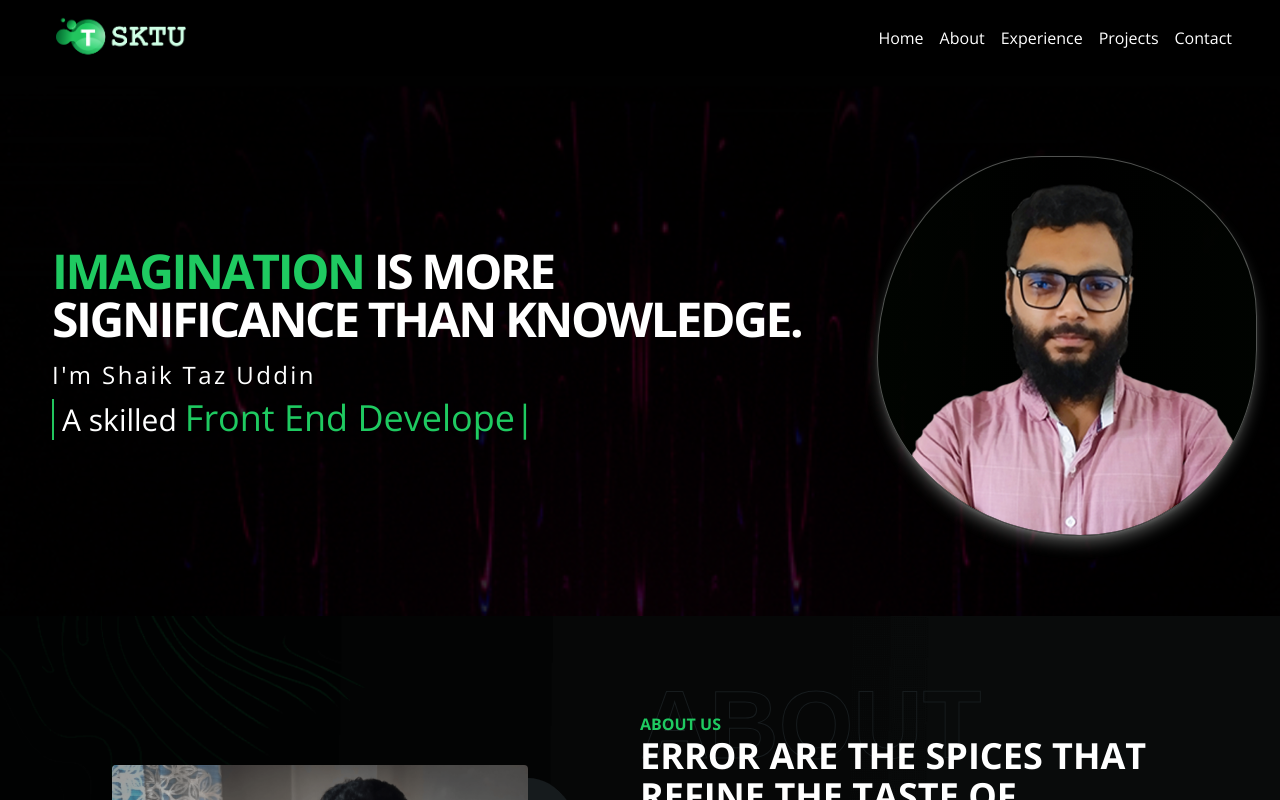
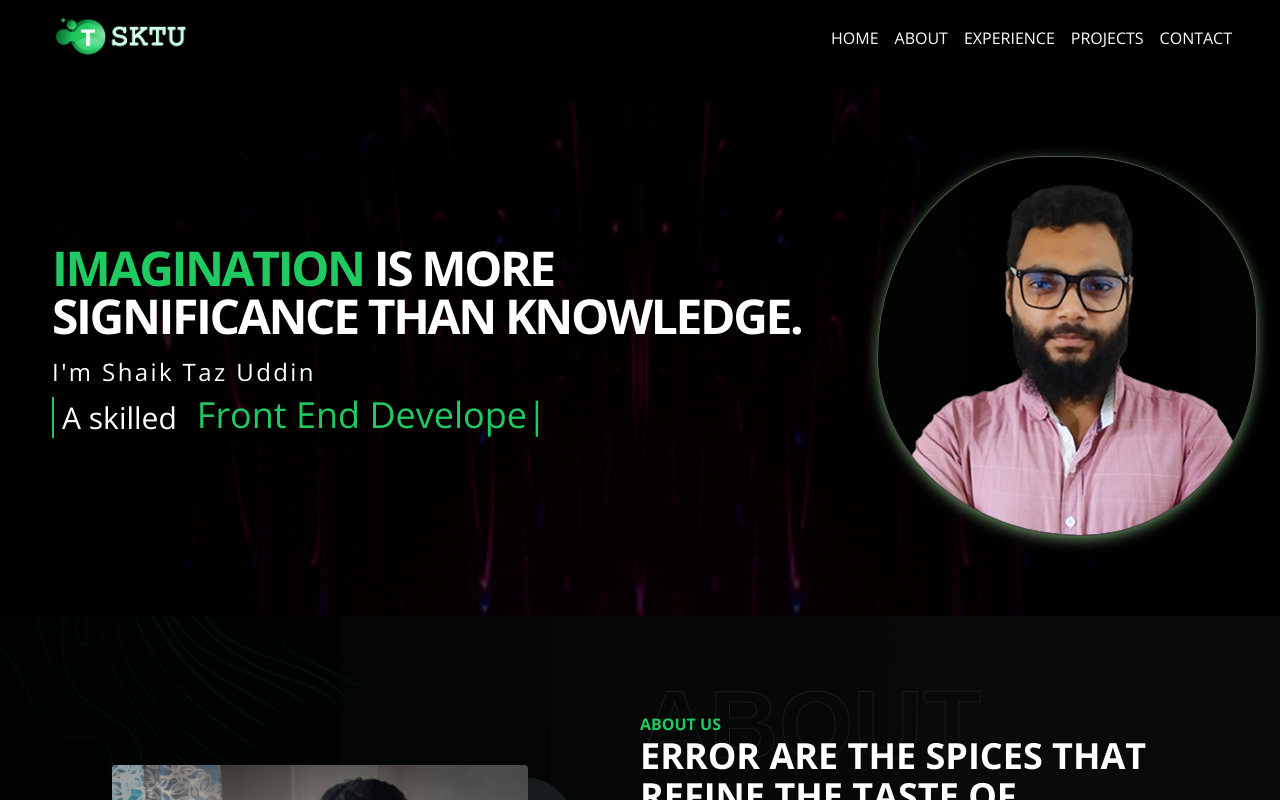
Before and after one commit to shaikTazUddin01/portfolio, a React (Vite) app: page / in a window 1280 px wide. Shown: the top 800 px of the page. Built offline with nearby package versions, Linux system fonts and the light colour scheme.

Commit message:
added top to scroll button

```diff
--- a/src/Component/Home/About/About.jsx
+++ b/src/Component/Home/About/About.jsx
@@ -8,7 +8,7 @@ import './about.css'
 import TitleText from '../../HeaderText/TitleText';
 const About = () => {
     return (
-        <div className='flex flex-col md:flex-row first-letter:justify-center items-center pt-24 md:pb-32 bg-cover' id='about' style={{ backgroundImage: `url(${aboutbg})` }}>
+        <div className='flex flex-col md:flex-row first-letter:justify-center items-center pt-24 pb-20  md:pb-32 bg-cover' id='about' style={{ backgroundImage: `url(${aboutbg})` }}>
             <div className='w-full p-2 md:w-1/2 relative'>
                 <div style={{ backgroundImage: `url(${bgimg})` }} className='w-full h-full bg-no-repeat flex justify-center items-center'>
                     <img src={aboutme1} alt="" className='w-[90%] lg:w-2/3 z-10 rounded ' />
@@ -34,7 +34,7 @@ const About = () => {
             {/* </div> */}
             <div>
                 <a href="https://drive.google.com/uc?export=download&id=156ofdM6auEFMQlfQWClA1V7tNGCnWTC_">
-                    <button className='py-2 px-5 bg-[#1fca61] text-xl font-semibold rounded-md mt-10 flex justify-center items-center gap-2'>
+                    <button className='py-2 px-5 bg-[#1fca61] hover:bg-[#2aca1f] text-xl font-semibold rounded-md mt-10 flex justify-center items-center gap-2'>
                         <FaDownload></FaDownload>
                         <p>Resume</p>
                     </button>
--- a/src/Component/Home/Banner/Banner.jsx
+++ b/src/Component/Home/Banner/Banner.jsx
@@ -12,18 +12,22 @@ const Banner = () => {
         <div className="bg-cover w-full shadow-xl block " style={{ backgroundImage: `url(${bannerImg})` }} id='home'>
             <div className='bg-[#000000ca] '>
                 <div className='flex flex-col-reverse md:flex-row py-10'>
-                    <div className='px-5 md:w-2/3 flex justify-center items-center  flex-col'>
+                    <div className='px-5 md:w-2/3 flex justify-center items-center  flex-col pb-10 md:pb-0'>
                         <div className='text-center md:text-left '>
                             <h1 className='uppercase text-4xl lg:text-5xl text-white font-bold tracking-tighter leading-[50px]'><span className='text-[#1fca61]'>Imagination</span> is more <br /> <span className='pt-10'>significance than knowledge.</span></h1>
                             {/* <h1 className='uppercase text-4xl lg:text-5xl text-white font-bold tracking-tighter leading-[50px]'><span className='text-green-500'>Imagination </span>holds greater <br /> <span className='pt-10'>significance than knowledge.</span></h1> */}
                             <p className=' mt-4 text-white  text-xl md:text-2xl tracking-widest'> I'm Shaik Taz Uddin </p>
-                            <div className='relative'>
-                                <span className='text-2xl md:text-3xl text-white mr-2 border-l-2 pl-2  border-green-500'>A skilled</span>
-                                <TypeAnimation
+                            <div className='relative flex flex-col md:flex-row gap-3 items-center'>
+                               <div>
+                               <span className='text-2xl md:text-3xl text-white mr-2 border-l-2 pl-2  border-green-500'>A skilled</span>
+                               </div>
+                              <div className='h-[60px]'>
+                              <TypeAnimation
                                     sequence={['Front End Developer', 500, 'React Developer',500]}
                                     style={{ fontSize: '36px' ,color:'#1fca61',display: 'inline-block' }}
                                     repeat={Infinity}
                                 />
+                              </div>
 
                             </div>
                             <div>
@@ -31,10 +35,16 @@ const Banner = () => {
                             </div>
                         </div>
                     </div>
-                    <div className='md:w-1/3 px-5 flex justify-center items-center my-10'>
-                        <div className='banner-img shadow-lg hover:shadow-xl hover:shadow-[#014816] shadow-[#cdcecd65] border border-[#cdcecd65]
+                    {/* shadow-lg hover:shadow-xl hover:shadow-[#014816] shadow-[#cdcecd65]  */}
+
+                    <div className='md:w-1/3 px-5 flex justify-center items-center my-10
+
+                    '>
+                        <div className='banner-img
+                         border border-[#cdcecd65]
                         bg-gradient-to-r from-[#010601b0] via-[#000000d4] to-[#01060193]
                         h-[300px] w-[300px] md:h-[380px] md:w-[380px]
+
                         '>
                         <img src={user1} alt="" className='bottom-0 mt-10w-auto pt-5' />
                         {/* <img src={user1} alt="" className='overflow-hidden bottom-0 mt-10 h-[350px] md:h-[400px] lg:h-[500px] w-auto' /> */}
--- a/src/Component/Home/Banner/banner.css
+++ b/src/Component/Home/Banner/banner.css
@@ -10,11 +10,16 @@
 @keyframes animet {
     0%{
         border-radius: 50% 40% 30% 70%/60% 30% 70% 40%;
+        box-shadow:  0 4px 15px -3px rgb(246, 245, 245);
     }
     50%{
         border-radius: 40% 60% 70% 40%/50% 60% 30% 60%;
+        box-shadow:  0 4px 15px -3px rgb(11, 123, 1);
+
     }
     100%{
         border-radius: 50% 40% 30% 70%/60% 30% 70% 40%;
+        box-shadow:  0 4px 15px -3px rgb(255, 255, 255);
+
     }
 }
--- a/src/Component/Home/contact/Contact.jsx
+++ b/src/Component/Home/contact/Contact.jsx
@@ -58,7 +58,8 @@ const Contact = () => {
                     <div className='md:w-1/2 md:hidden lg:flex'>
                         <img src={conImg} alt="" className='mt-5 ' />
                     </div>
-                    <div className='w-full lg:w-1/2 text-white mt-10 md:mt-0  bg-[#0c0c0c] shadow-lg shadow-green-950 hover:shadow-xl hover:shadow-green-800 rounded-xl '>
+                    <div className='w-full lg:w-1/2 text-white mt-10 md:mt-0  bg-[#0c0c0c]
+                    shadow-lg shadow-green-950 hover:shadow-xl hover:shadow-green-800 rounded-xl '>
                         <form className="card-body text-white" onSubmit={handlesubmit}>
                             <div className='flex flex-col lg:flex-row gap-4'>
                                 <div className="form-control w-full">
@@ -82,7 +83,7 @@ const Contact = () => {
                             </div>
                             <div className="form-control">
                                 <label className="label">
-                                    <span className="label-text text-white">Email</span>
+                                    <span className="label-text text-white">Messages : </span>
                                 </label>
                                 <textarea placeholder="Write Messages" className="textarea textarea-bordered text-black" name='messages' required />
                             </div>
--- /dev/null
+++ b/src/Component/TopToscroll/TopToScroll.jsx
@@ -0,0 +1,30 @@
+import React, { useEffect, useState } from 'react';
+import { FaArrowUp } from 'react-icons/fa6';
+
+const TopToScroll = () => {
+    const [showButton, setShowButton] = useState(false)
+    const scrollPosition = () => {
+        const scroll = window.scrollY;
+        console.log(scroll)
+        setShowButton(scroll > 50)
+    }
+
+    useEffect(() => {
+        window.addEventListener('scroll', scrollPosition);
+        return () => {
+            window.removeEventListener('scroll', scrollPosition)
+        }
+    }, [])
+const goTop = () => {
+    window.scrollTo(0, 0)
+}
+return (
+    <div className={`fixed bottom-5 right-5 scroll-smooth ${showButton?'visible':'hidden'}`}>
+        <button className='bg-[#1fca61] text-white py-3 px-4 rounded-lg border ' onClick={goTop}>
+         <FaArrowUp/>
+            </button>
+    </div>
+);
+};
+
+export default TopToScroll;
--- a/src/Layout/MainLayout.jsx
+++ b/src/Layout/MainLayout.jsx
@@ -1,15 +1,29 @@
-import { Link, NavLink, Outlet } from "react-router-dom";
+import { Link, NavLink, Outlet, useLocation } from "react-router-dom";
 import { HashLink, NavHashLink } from 'react-router-hash-link';
 import logo from "../assets/logo/logo.png"
 import Footer from "../Component/shared/footer/Footer";
+import { useEffect, useState } from "react";
+import TopToScroll from "../Component/TopToscroll/TopToScroll";
 
 const MainLayout = () => {
+//     const [active,setActive]=useState(false)
+// const location=useLocation()
+// useEffect(()=>{
+//     console.log(location)
+// },[location?.hash])
+//     const closeMenu=()=>setActive(false)
+//     const openMenu=()=>setActive(true)
+//     console.log(active)
+    // useEffect(()=>{
+    //     closeMenu()
+    // },[])
     const navItem=<>
-    <NavHashLink smooth to={'/#home'}><li className="mr-4">Home</li></NavHashLink>
-    <NavHashLink smooth to={'/#about'}>
+    <NavHashLink smooth to={'#home'}
+    ><li className="mr-4" >Home</li></NavHashLink>
+    <NavHashLink smooth to={'#about'}>
     <li className="mr-4">About</li>
     </NavHashLink>
-    <NavHashLink smooth to={'/#experience'}><li className="mr-4">Experience</li></NavHashLink>
+    <NavHashLink smooth to={'/#experience'} ><li className="mr-4">Experience</li></NavHashLink>
     <NavHashLink smooth to={'/#Projects'}><li className="mr-4">Projects</li></NavHashLink>
     <NavHashLink smooth to={'/#contact'}><li>Contact</li></NavHashLink >
 </>
@@ -19,7 +33,7 @@ const MainLayout = () => {
            <input id="my-drawer-3" type="checkbox" className="drawer-toggle"/>
            <div className="drawer-content flex flex-col">
                {/* Navbar */}
-               <div className="w-full navbar bg-black px-10">
+               <div className="w-full navbar bg-black lg:px-10">
                    <div className="flex-none lg:hidden ">
                        <label htmlFor="my-drawer-3" aria-label="open sidebar" className="btn btn-square btn-ghost">
                            <svg xmlns="http://www.w3.org/2000/svg" fill="none" viewBox="0 0 24 24" className="inline-block w-6 h-6 stroke-current text-white"><path strokeLinecap="round" strokeLinejoin="round" strokeWidth="2" d="M4 6h16M4 12h16M4 18h16"></path></svg>
@@ -29,7 +43,7 @@ const MainLayout = () => {
                        <img src={logo} alt="" className="w-[130px] mt-2" />
                    </div>
                    <div className="flex-none hidden lg:block">
-                       <ul className="menu menu-horizontal text-white text-[16px]">
+                       <ul className="menu menu-horizontal text-white text-[16px] uppercase">
                            {navItem}
 
                        </ul>
@@ -37,12 +51,14 @@ const MainLayout = () => {
                </div>
               <div className="bg-black">
               <Outlet></Outlet>
+
               <Footer></Footer>
+              <TopToScroll></TopToScroll>
               </div>
            </div>
            <div className="drawer-side z-20 ">
                <label htmlFor="my-drawer-3" aria-label="close sidebar" className="drawer-overlay"></label>
-               <ul className="menu p-4 min-w-[240px] min-h-full bg-[#090513] text-white text-[16px]">
+               <ul className="menu p-4 min-w-[240px] min-h-full bg-[#090513] text-white text-[16px] uppercase collapse-menu">
                   {navItem}
                </ul>
            </div>
--- a/src/Routes/Route.jsx
+++ b/src/Routes/Route.jsx
@@ -11,7 +11,11 @@ const Route = createBrowserRouter([
       {
         path: '/',
         element: <Home></Home>
-      }
+      },
+      // {
+      //   path:'/home',
+      //   element:<Home></Home>
+      // }
     ]
   }
 ])
--- a/src/index.css
+++ b/src/index.css
@@ -10,3 +10,19 @@
 body {
     font-family: 'Open Sans', sans-serif;
 }
+/* a:focus{
+    color: rgb(17, 255, 0) !important;
+
+} */
+a:hover{
+    color: #1fca61;
+}
+*{
+    scroll-behavior: smooth;
+}
+.collapse-menu>a>li {
+    padding: 5px 0px 1px 10px;
+    margin: 2px;
+    border: 0px 0px 2px 0px solid;
+    border-bottom: 1px solid;
+}
```
Also changed, not shown: src/Component/Home/Experience/experience.css (+5 -5 lines).
